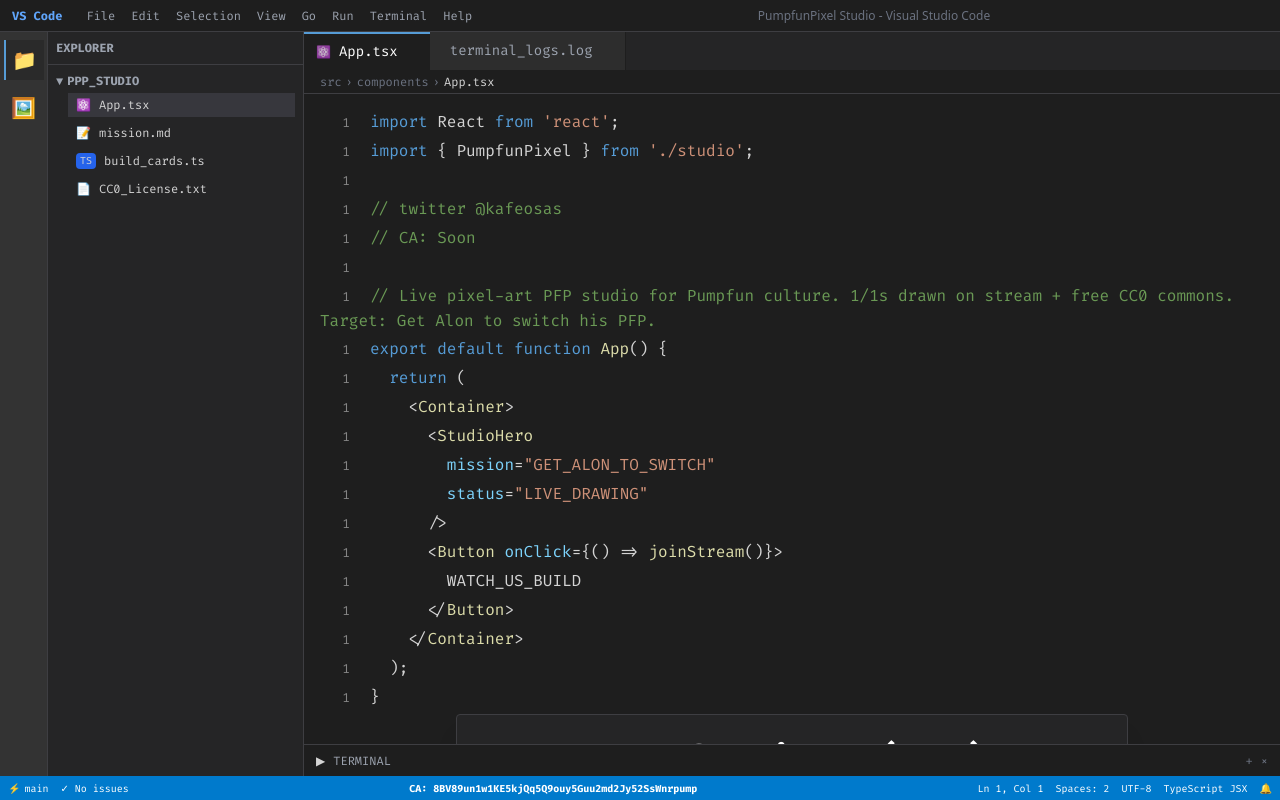
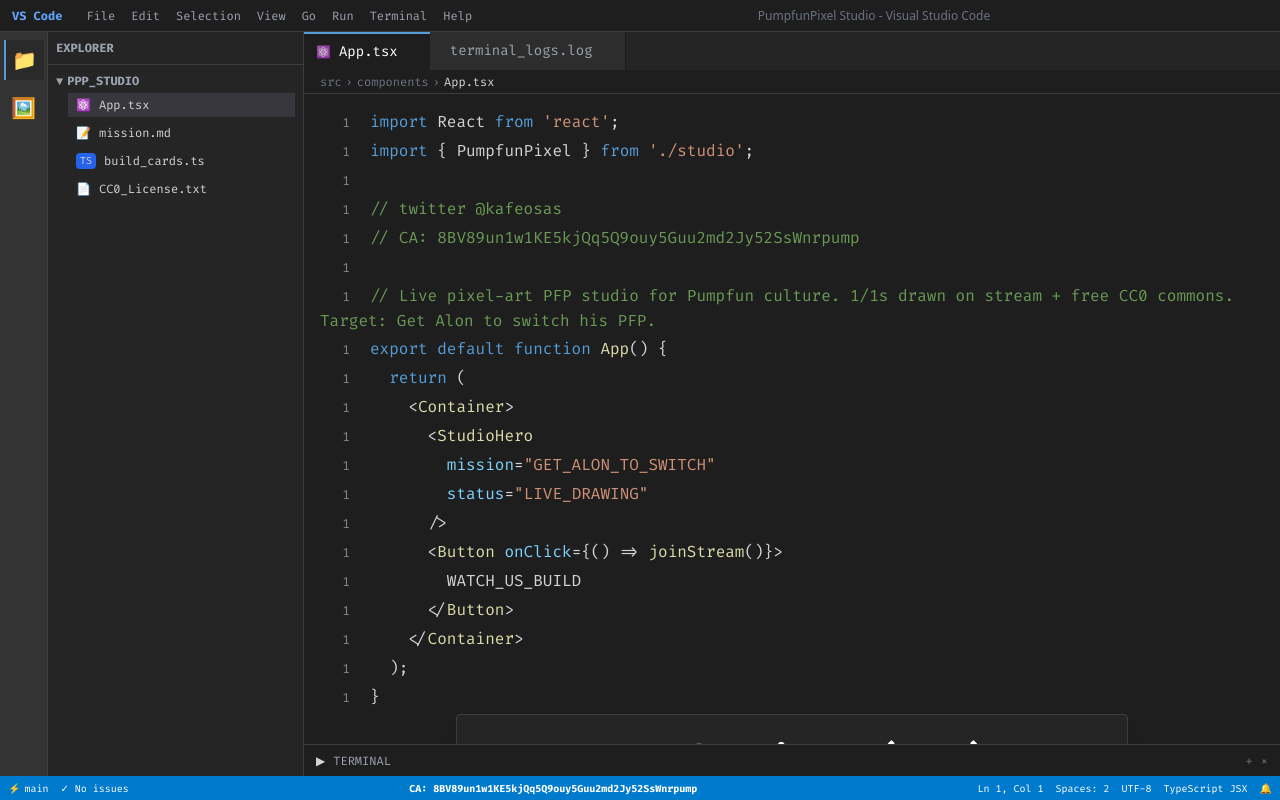
Before and after one commit to duxberus-blipkok/thisone, a React (Vite) app: page / in a window 1280 px wide. Built offline with nearby package versions, Linux system fonts and the light colour scheme.

Commit message:
Updated App.tsx

```diff
--- a/App.tsx
+++ b/App.tsx
@@ -143,7 +143,7 @@
     <div className="code-line"><span className="text-vscode-keyword">import</span> {'{ PumpfunPixel }'} <span className="text-vscode-keyword">from</span> <span className="text-vscode-string">'./studio'</span>;</div>
     <div className="code-line">&nbsp;</div>
     <div className="code-line"><span className="text-vscode-comment">// twitter @kafeosas</span></div>
-    <div className="code-line"><span className="text-vscode-comment">// CA: Soon</span></div>
+    <div className="code-line"><span className="text-vscode-comment">// CA: 8BV89un1w1KE5kjQq5Q9ouy5Guu2md2Jy52SsWnrpump</span></div>
     <div className="code-line">&nbsp;</div>
     <div className="code-line"><span className="text-vscode-comment">// {HERO_TEXT.description}</span></div>
     <div className="code-line"><span className="text-vscode-keyword">export default function</span> <span className="text-vscode-func">App</span>() {'{'}</div>
```
